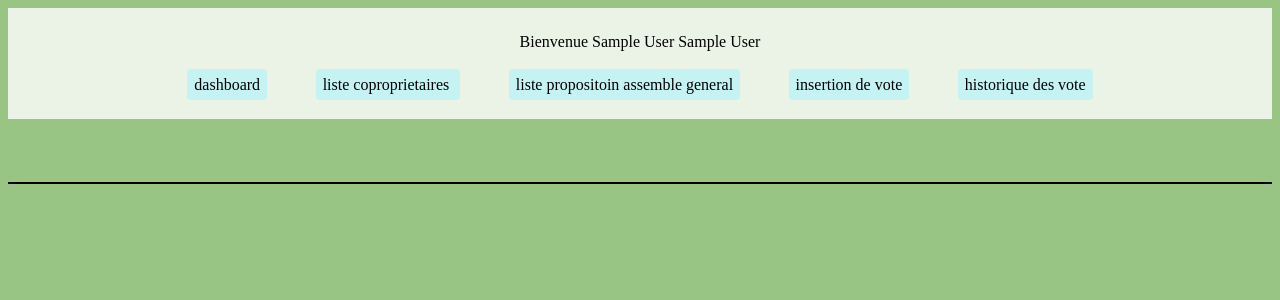
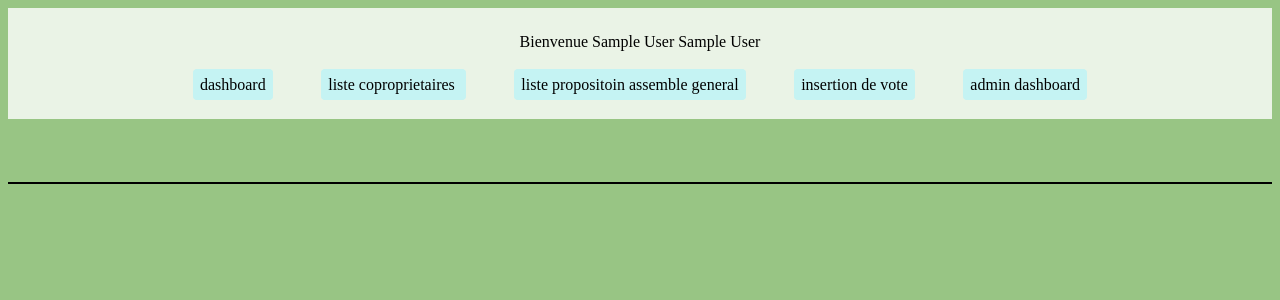
Before and after one commit to DonittoD/PROJET-COPRO, a PHP site: page /resultat.php in a window 1280 px wide. Shown: the top 300 px of the page. Run offline with PHP 8.4, Linux system fonts and the light colour scheme; the visitor is signed in with stand-in values (Sample User, id 1); data that the repository does not hold is empty.

Commit message:
addition des droit administrateur

```diff
--- a/_navbar.php
+++ b/_navbar.php
@@ -97,7 +97,12 @@ echo'<div class="block_navigation"><a class="hyperlien" href="dashboard.php">das
 echo'<a class="hyperlien" href="listeCopro.php">liste coproprietaires </a>';
 echo'<a class="hyperlien" href="listePropo.php">liste propositoin assemble general</a>';
 echo'<a class="hyperlien" href="vote.php">insertion de vote</a>';
-echo'<a class="hyperlien" href="resultat.php">historique des vote</a>';
+
+if($_SESSION["role"] === 'admin'){
+
+    echo'<a class="hyperlien" href="resultat.php">admin dashboard</a>';
+
+}
 
 }
 
```
